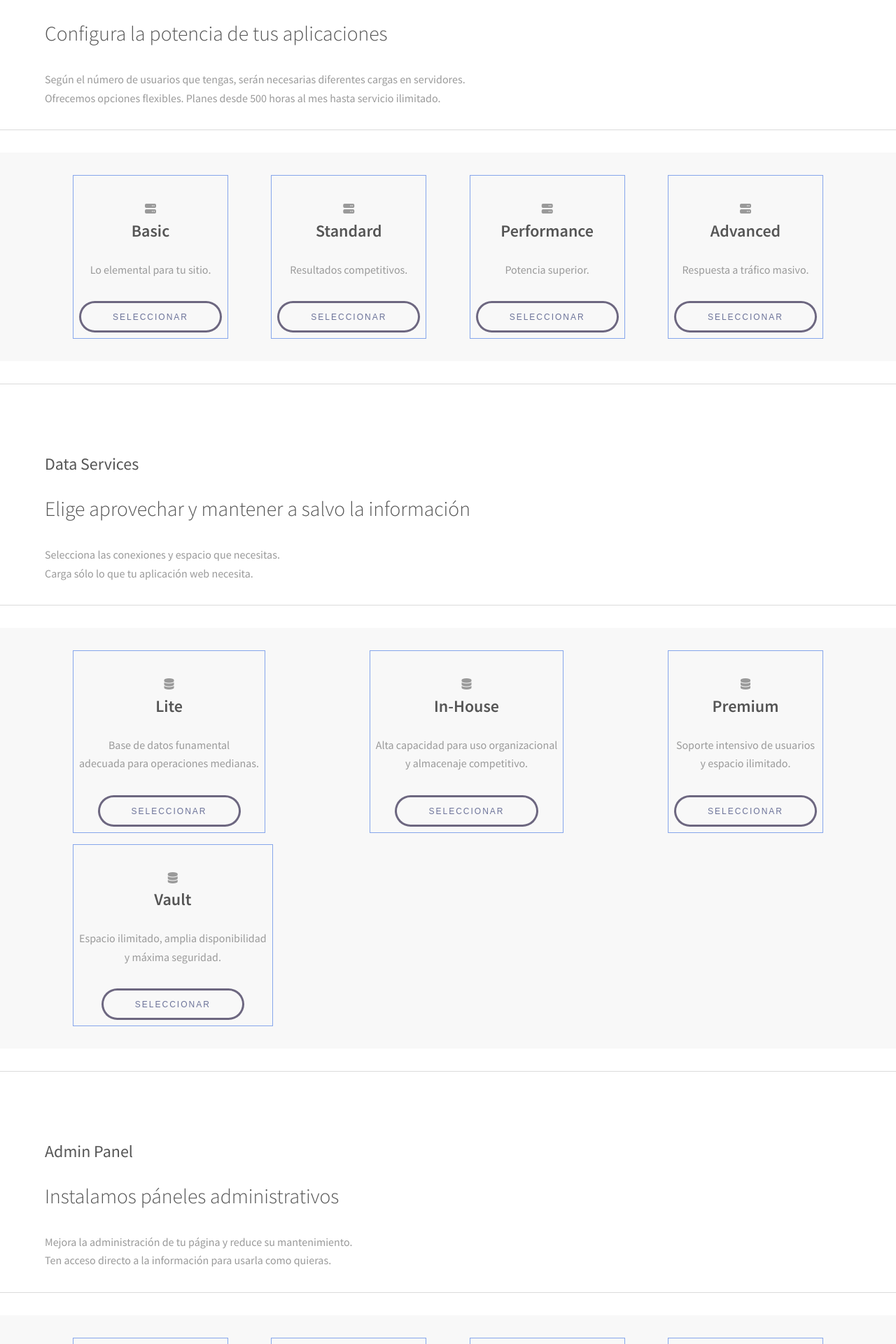
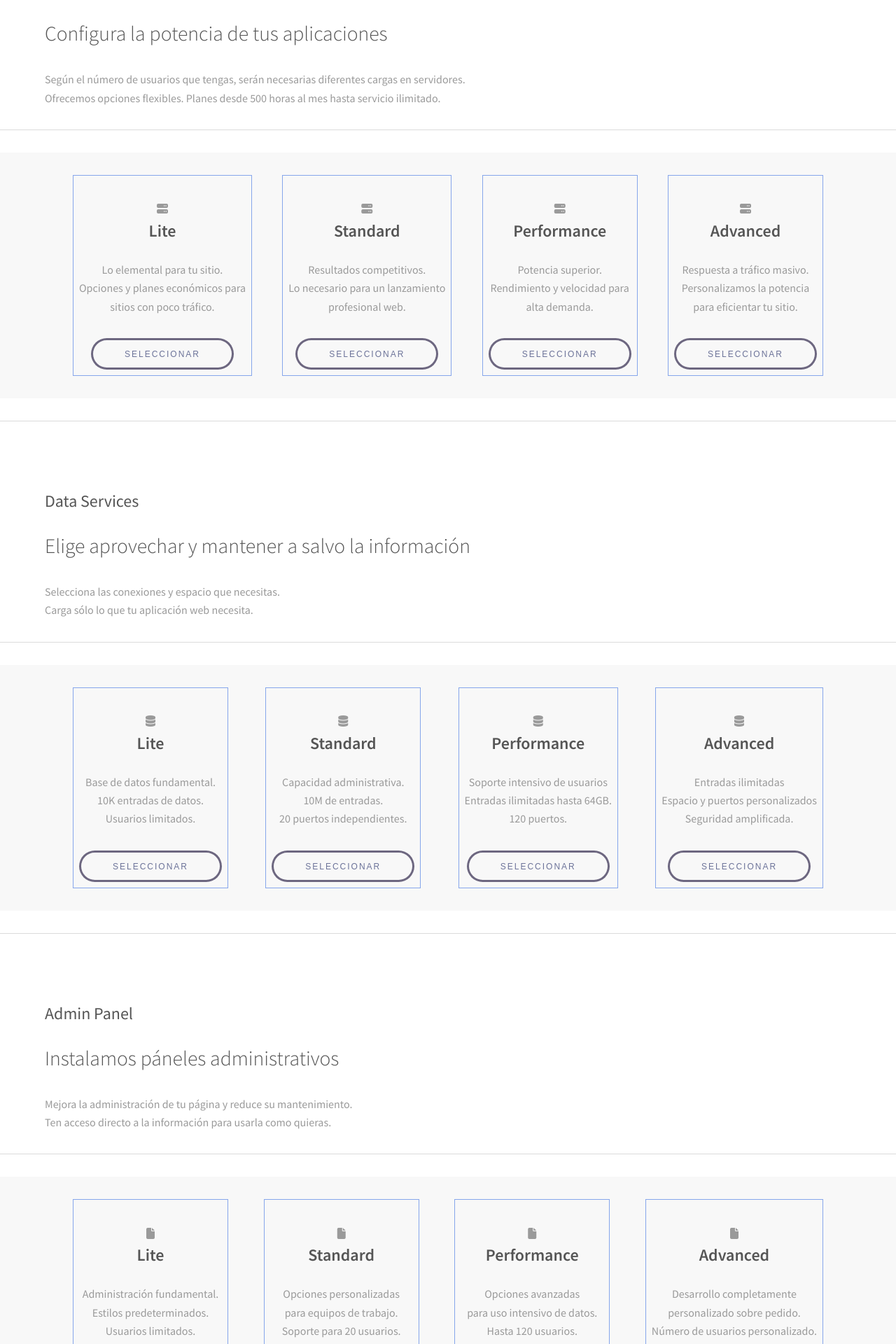
Before and after one commit to LuisRG30/icosapp, a Django app: page /pricing in a window 1280 px wide. Shown: the part 1634-3554 px from the top of the page at 70% size. Run offline with Django 3.2, Linux system fonts and the light colour scheme; some libraries are stand-ins or nearby versions.

Commit message:
Added descriptions for pricing

```diff
--- a/landing/templates/landing/index.html
+++ b/landing/templates/landing/index.html
@@ -7,9 +7,9 @@
 	<div class="inner">
 		<a onClick="smoothScroll('#banner')" class="logo"><strong>ICOSAEDRO</strong> Application</a>
 		<nav id="nav">
+			<a onClick="smoothScroll('#information')">Información</a>
 			<a onClick="smoothScroll('#products')">Productos</a>
 			<a onClick="smoothScroll('#tech')">Tecnología</a>
-			<a onClick="smoothScroll('#information')">Información</a>
 			<a onClick="smoothScroll('#footer')">Contacto</a>
 		</nav>
 		<a href="#navPanel" class="navPanelToggle"><span class="fa fa-bars"></span></a>
--- a/landing/templates/landing/pricing.html
+++ b/landing/templates/landing/pricing.html
@@ -83,8 +83,10 @@
                   <img src="" alt="">
                   <div>
                       <span class="icon fa-server"></span>
-                      <h3><strong>Basic</strong></h3>
-                      <p>Lo elemental para tu sitio.</p>
+                      <h3><strong>Lite</strong></h3>
+                      <p>Lo elemental para tu sitio. <br>
+                        Opciones y planes económicos para <br>
+                         sitios con poco tráfico.</p>
                       <button class="possible server">Seleccionar</button>
                   </div>
               </div>
@@ -93,7 +95,10 @@
                   <div>
                       <span class="icon fa-server"></span>
                       <h3><strong>Standard</strong></h3>
-                      <p>Resultados competitivos.</p>
+                      <p>Resultados competitivos. <br>
+                        Lo necesario para un lanzamiento <br>
+                        profesional web.
+                    </p>
                       <button class="possible server">Seleccionar</button>
                   </div>
               </div>
@@ -102,7 +107,11 @@
                   <div>
                       <span class="icon fa-server"></span>
                       <h3><strong>Performance</strong></h3>
-                      <p>Potencia superior.</p>
+                      <p>Potencia superior.
+                          <br>
+                          Rendimiento y velocidad para <br>
+                          alta demanda.
+                      </p>
                       <button class="possible server">Seleccionar</button>
                   </div>
               </div>
@@ -111,7 +120,11 @@
                   <div>
                       <span class="icon fa-server"></span>
                       <h3><strong>Advanced</strong></h3>
-                      <p>Respuesta a tráfico masivo.</p>
+                      <p>Respuesta a tráfico masivo.
+                          <br>
+                          Personalizamos la potencia <br>
+                          para eficientar tu sitio.
+                      </p>
                       <button class="possible server">Seleccionar</button>
                   </div>
               </div>
@@ -132,8 +145,11 @@
                   <div>
                       <span class="icon fa-database"></span>
                       <h3><strong>Lite</strong></h3>
-                      <p>Base de datos funamental <br>
-                          adecuada para operaciones medianas.</p>
+                      <p>Base de datos fundamental.
+                          <br>
+                          10K entradas de datos. <br>
+                            Usuarios limitados.
+                        </p>
                       <button class="possible data">Seleccionar</button>
                   </div>
               </div>
@@ -141,9 +157,12 @@
                   <img src="" alt="">
                   <div>
                       <span class="icon fa-database"></span>
-                      <h3><strong>In-House</strong></h3>
-                      <p>Alta capacidad para uso organizacional <br>
-                          y almacenaje competitivo.</p>
+                      <h3><strong>Standard</strong></h3>
+                      <p>Capacidad administrativa.<br>
+                        10M de entradas.
+                        <br>
+                        20 puertos independientes.
+                          </p>
                       <button class="possible data">Seleccionar</button>
                   </div>
               </div>
@@ -151,9 +170,11 @@
                   <img src="" alt="">
                   <div>
                       <span class="icon fa-database"></span>
-                      <h3><strong>Premium</strong></h3>
+                      <h3><strong>Performance</strong></h3>
                       <p>Soporte intensivo de usuarios <br>
-                      y espacio ilimitado.</p>
+                      Entradas ilimitadas hasta 64GB. <br>
+                        120 puertos.
+                    </p>
                       <button class="possible data">Seleccionar</button>
                   </div>
               </div>
@@ -161,9 +182,11 @@
                   <img src="" alt="">
                   <div>
                       <span class="icon fa-database"></span>
-                      <h3><strong>Vault</strong></h3>
-                      <p>Espacio ilimitado, amplia disponibilidad <br>
-                           y máxima seguridad.</p>
+                      <h3><strong>Advanced</strong></h3>
+                      <p>Entradas ilimitadas <br>
+                        Espacio y puertos personalizados <br>
+                        Seguridad amplificada.
+                      </p>
                       <button class="possible data">Seleccionar</button>
                   </div>
               </div>
@@ -183,9 +206,11 @@
                   <img src="" alt="">
                   <div>
                       <span class="icon fa-file"></span>
-                      <h3><strong>Entrepreneur</strong></h3>
+                      <h3><strong>Lite</strong></h3>
                       <p>Administración fundamental. <br>
-                      Usuarios limitados.</p>
+                        Estilos predeterminados. <br>
+                        Usuarios limitados.
+                    </p>
                       <button class="possible admin">Seleccionar</button>
                   </div>
               </div>
@@ -193,9 +218,11 @@
                   <img src="" alt="">
                   <div>
                       <span class="icon fa-file"></span>
-                      <h3><strong>Carreer</strong></h3>
+                      <h3><strong>Standard</strong></h3>
                       <p>Opciones personalizadas <br>
-                      para equipos de trabajo.</p>
+                      para equipos de trabajo. <br>
+                      Soporte para 20 usuarios.
+                     </p>
                       <button class="possible admin">Seleccionar</button>
                   </div>
               </div>
@@ -203,9 +230,11 @@
                   <img src="" alt="">
                   <div>
                       <span class="icon fa-file"></span>
-                      <h3><strong>Management</strong></h3>
-                      <p>Alta capcidad de usuarios <br>
-                      y opciones avanzadas.</p>
+                      <h3><strong>Performance</strong></h3>
+                      <p>Opciones avanzadas<br>
+                      para uso intensivo de datos. <br>
+                      Hasta 120 usuarios.
+                    </p>
                       <button class="possible admin">Seleccionar</button>
                   </div>
               </div>
@@ -213,9 +242,11 @@
                   <img src="" alt="">
                   <div>
                       <span class="icon fa-file"></span>
-                      <h3><strong>Executive</strong></h3>
+                      <h3><strong>Advanced</strong></h3>
                       <p>Desarrollo completamente <br>
-                      personalizado sobre pedido.</p>
+                      personalizado sobre pedido. <br>
+                      Número de usuarios personalizado.
+                    </p>
                       <button class="possible admin">Seleccionar</button>
                   </div>
               </div>
@@ -235,8 +266,9 @@
                   <img src="" alt="">
                   <div>
                       <span class="icon fa-compass"></span>
-                      <h3><strong>Raft</strong></h3>
-                      <p>Navegadores y páginas esenciales. <br>
+                      <h3><strong>Lite</strong></h3>
+                      <p>Navegadores y <br>
+                        páginas esenciales. <br>
                       Ahorra con estéticas predefinidas.</p>
                       <button class="possible navigation">Seleccionar</button>
                   </div>
@@ -245,9 +277,10 @@
                   <img src="" alt="">
                   <div>
                       <span class="icon fa-compass"></span>
-                      <h3><strong>Ship</strong></h3>
+                      <h3><strong>Standard</strong></h3>
                       <p>Incorpara numerosas vistas con <br>
-                      funcionalidad específica.</p>
+                      funcionalidad específica. <br>
+                    Estilo predeterminado.</p>
                       <button class="possible navigation">Seleccionar</button>
                   </div>
               </div>
@@ -255,9 +288,10 @@
                   <img src="" alt="">
                   <div>
                       <span class="icon fa-compass"></span>
-                      <h3><strong>Vessel</strong></h3>
+                      <h3><strong>Performance</strong></h3>
                       <p>Decubre diseños personalizados <br>
-                          y máxima interactividad.
+                          y máxima interactividad. <br>
+                          Experiencia mejorada.
                       </p>
                       <button class="possible navigation">Seleccionar</button>
                   </div>
@@ -266,9 +300,11 @@
                   <img src="" alt="">
                   <div>
                       <span class="icon fa-compass"></span>
-                      <h3><strong>Tanker</strong></h3>
+                      <h3><strong>Advanced</strong></h3>
                       <p>Construcción integral, incluyendo diseño <br>
-                      y navegación por página.</p>
+                      y navegación por página. <br>
+                      Experiencia y flujo personalizados.
+                    </p>
                       <button class="possible navigation">Seleccionar</button>
                   </div>
               </div>
```
